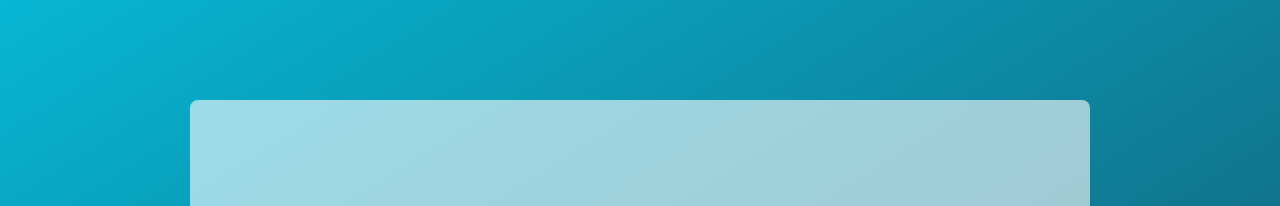
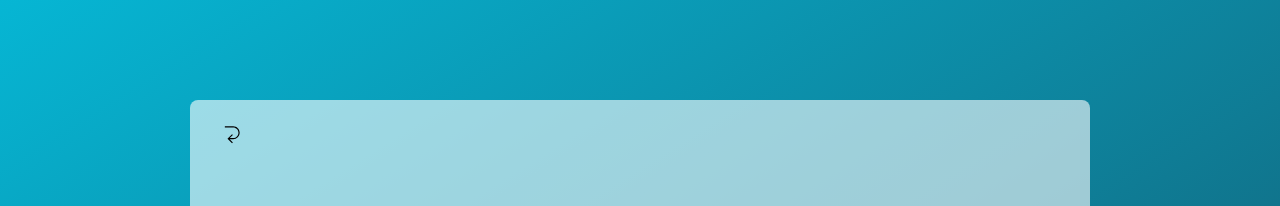
Before and after one commit to igormooura/auth-system, a React (Vite) app in the folder frontend/: page /forgotpassword in a window 1280 px wide. Shown: the top 206 px of the page. Built offline with nearby package versions, Linux system fonts and the light colour scheme.

Commit message:
feat: added return button

```diff
--- /dev/null
+++ b/frontend/src/components/Buttons/ReturnButton.tsx
@@ -0,0 +1,18 @@
+import { TfiBackLeft } from "react-icons/tfi";
+import { useNavigate } from "react-router-dom";
+
+const ReturnButton = () => {
+  const navigate = useNavigate();
+
+  return (
+    <button
+      onClick={() => navigate(-1)}
+      className="flex items-center gap-2 px-4 py-2"
+    >
+      <TfiBackLeft className="text-xl" />
+
+    </button>
+  );
+};
+
+export default ReturnButton;
--- a/frontend/src/pages/Edit.tsx
+++ b/frontend/src/pages/Edit.tsx
@@ -2,6 +2,7 @@ import { useEffect, useState } from "react";
 import Inputs from "../components/Inputs/Inputs";
 import axios from "axios";
 import useVerifyAuth from "../hooks/verifyAuth";
+import ReturnButton from "../components/Buttons/ReturnButton";
 
 const Edit = () => {
   const { userInfo } = useVerifyAuth();
@@ -52,7 +53,11 @@ const Edit = () => {
     <div className="flex flex-col justify-center items-center bg-gradient-to-tl from-cyan-900 to-cyan-500 min-h-screen p-4">
       <h1 className="text-white text-2xl font-semibold">Edit Profile</h1>
 
-      <div className="w-full max-w-[1000px] h-auto md:h-[600px] sm:h-[600px] rounded-lg p-4 bg-white bg-opacity-60 flex flex-col md:flex-row items-center justify-center gap-4">
+      <div className="relative w-full max-w-[1000px] h-auto md:h-[600px] sm:h-[600px] rounded-lg p-4 bg-white bg-opacity-60 flex flex-col md:flex-row items-center justify-center gap-4">
+      <div className="absolute top-4 left-4 z-10">
+      <ReturnButton />
+    </div>
+
         <form onSubmit={handleEdit} className="w-full max-w-[450px] flex-col">
           <label className="block text-lg text-white text-left">Email</label>
           <Inputs
--- a/frontend/src/pages/ForgotPassowrd.tsx
+++ b/frontend/src/pages/ForgotPassowrd.tsx
@@ -2,6 +2,7 @@ import { useState } from "react";
 import Inputs from "../components/Inputs/Inputs";
 import SubmitButton from "../components/Buttons/SubmitButton";
 import axios from "axios";
+import ReturnButton from "../components/Buttons/ReturnButton";
 
 const ForgotPassowrd = () => {
   const [email, setEmail] = useState("");
@@ -29,7 +30,11 @@ const ForgotPassowrd = () => {
 
   return (
     <div className="bg-gradient-to-tl from-cyan-900 to-cyan-500 min-h-screen flex items-center justify-center p-4">
-      <div className="w-full max-w-[900px] h-auto md:h-[600px] sm:h-[600px] rounded-lg p-4 bg-white bg-opacity-60 flex flex-col items-center justify-center gap-4">
+      <div className="relative w-full max-w-[900px] h-auto md:h-[600px] sm:h-[600px] rounded-lg p-4 bg-white bg-opacity-60 flex flex-col items-center justify-center gap-4">
+
+      <div className="absolute top-4 left-4">
+          <ReturnButton />
+        </div>
 
         <div className="text-cyan-900 font-bold text-3xl mb-4 w-full text-center">
           <h1>Reset your password</h1>
```
